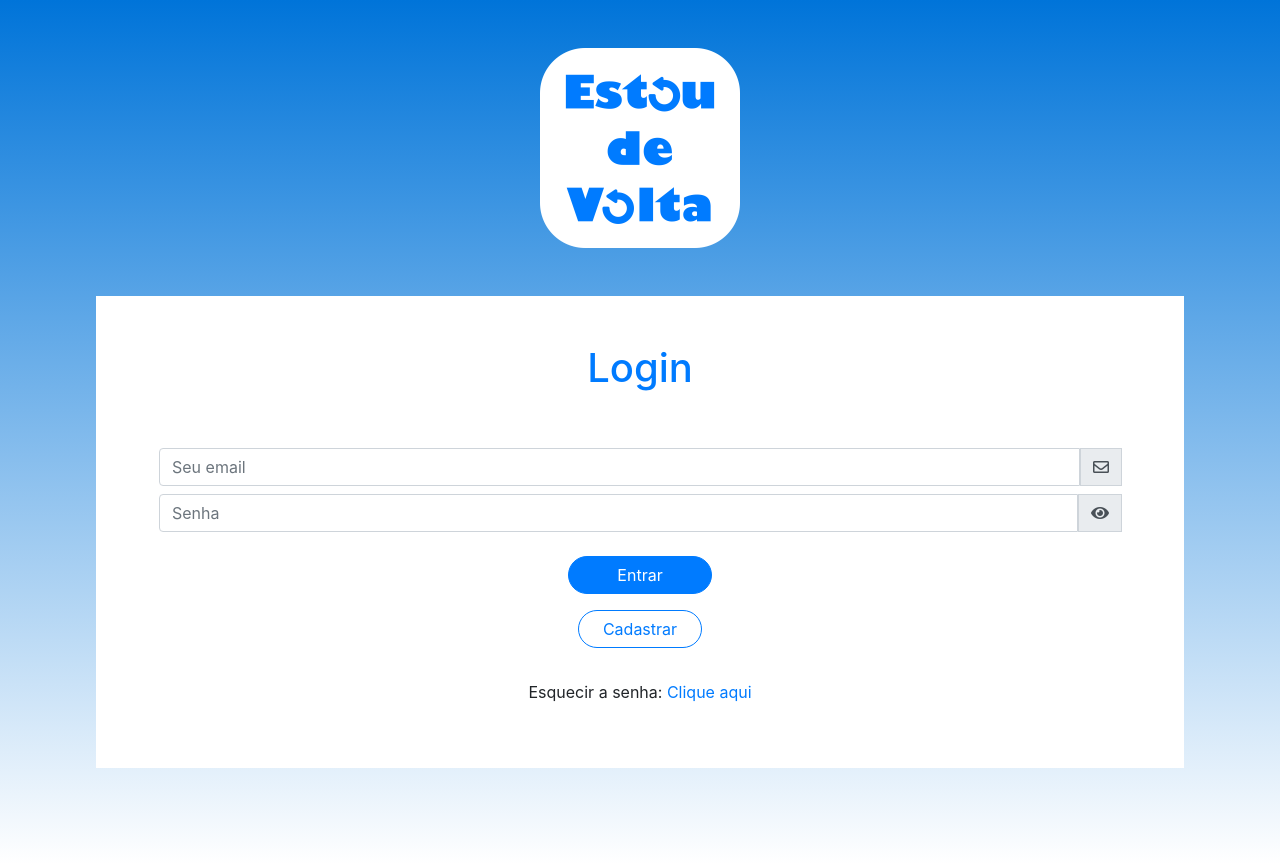
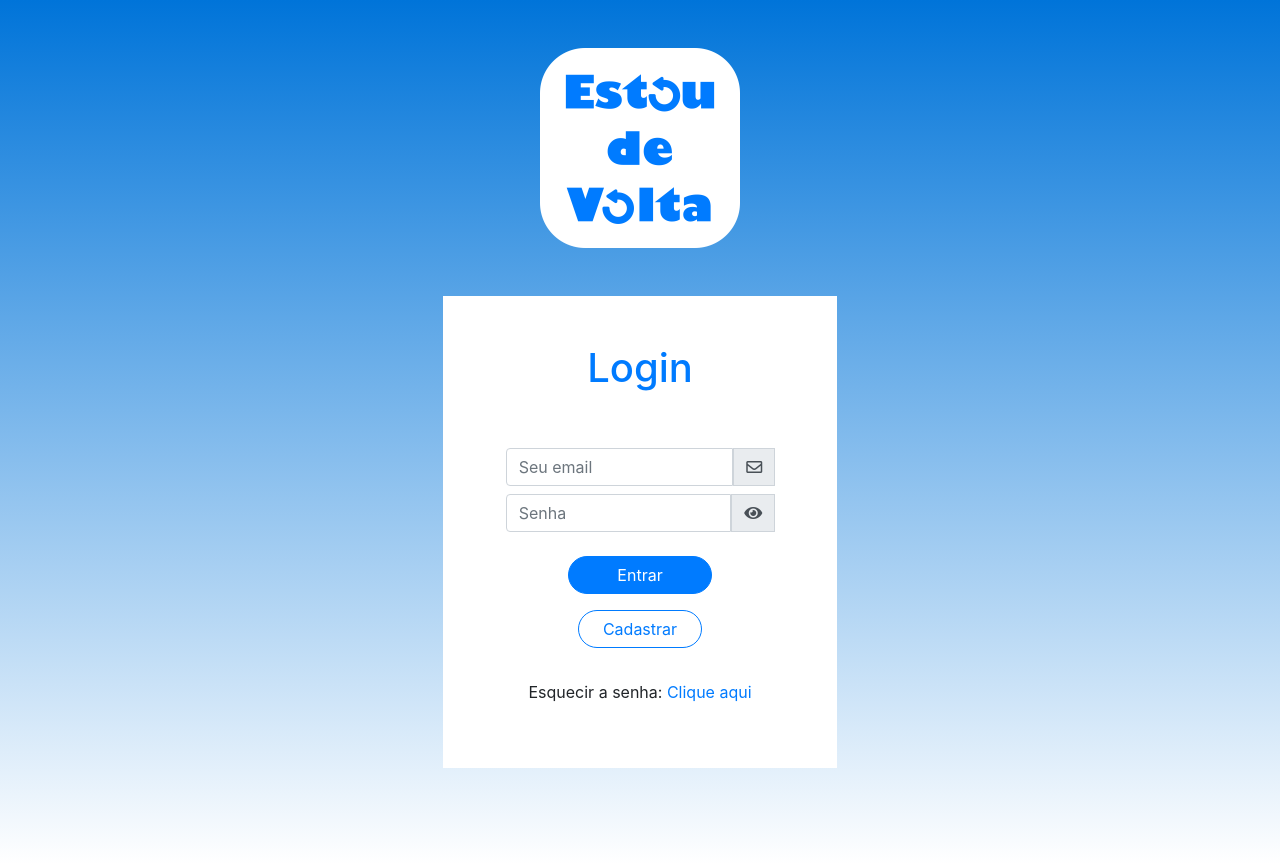
Before and after one commit to francinelio/projeto-squad-3, a PHP site: page /login.php in a window 1280 px wide. Run offline with PHP 8.4, Linux system fonts and the light colour scheme; some libraries are stand-ins or nearby versions.

Commit message:
adionar  tela de login bg-white mx-auto p-5 m-5 col-12 col-md-4

```diff
--- a/login.php
+++ b/login.php
@@ -12,7 +12,7 @@
             </div>
             <!--fim da div logo-->
 
-            <form class="bg-white p-5 m-5" method="POST" action="">
+            <form class="bg-white mx-auto p-5 m-5 col-12 col-md-4" method="POST" action="">
                 <h1 class="text-center pb-5 text-primary">Login</h1>
                 <?php
                 if (isset($_POST['entrar'])) {
```
